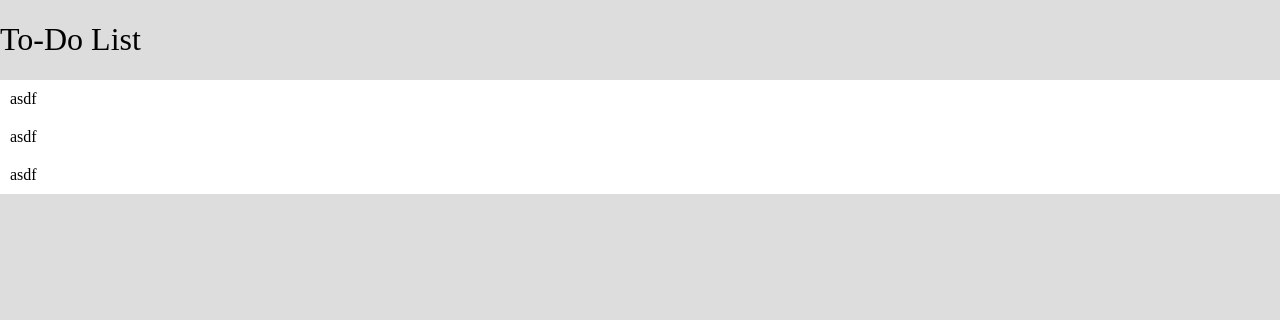
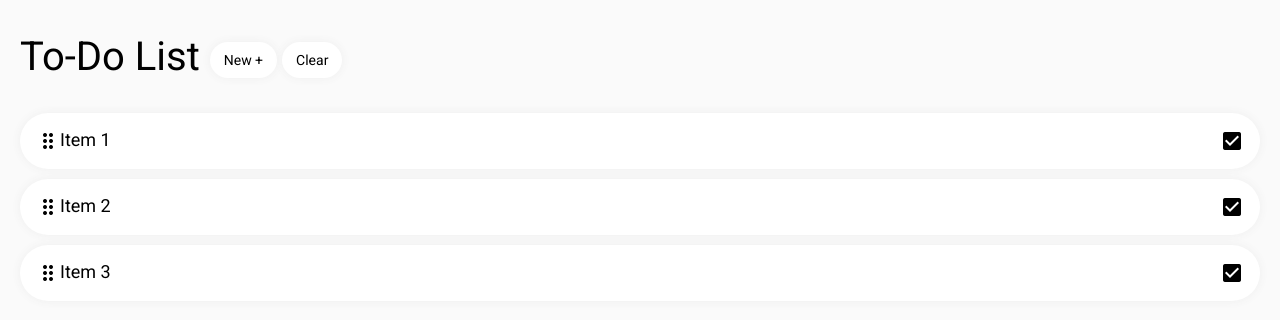
Before and after one commit to taettkee/todolist, a website: page index.html in a window 1280 px wide. Drawn offline with nearby package versions, Linux system fonts and the light colour scheme; no server answers.

Commit message:
finished most styling and sortable functionallity

```diff
--- a/app.js
+++ b/app.js
@@ -1,16 +1,16 @@
-$(async function(){
-    async function fetchData (url, info) {
-        const options = {
-            method:'POST',
-            headers: {
-                'Content-Type':'application/json'
-            },
-            body:JSON.stringify(info)
-        }
-        let response = await fetch(url,options)
-        let data = await response.json()
-        return data
-    }
-    let data = await fetchData('https://taettkee.github.io/todolist/', {'giveme' : ''})
-    console.log(data)
-})
+// $(async function(){
+//     async function fetchData (url, info) {
+//         const options = {
+//             method:'POST',
+//             headers: {
+//                 'Content-Type':'application/json'
+//             },
+//             body:JSON.stringify(info)
+//         }
+//         let response = await fetch(url,options)
+//         let data = await response.json()
+//         return data
+//     }
+//     let data = await fetchData('https://taettkee.github.io/todolist/', {'giveme' : ''})
+//     console.log(data)
+// })
--- a/index.html
+++ b/index.html
@@ -1,23 +1,40 @@
 <!DOCTYPE html>
 <html>
 <head>
-    <meta charset="UTF-8">
+    <meta http-equiv="Content-Type" content="text/html; charset=UTF-8">
+    <meta name="viewport" content="width=device-width, initial-scale=1.0">
+    <link href="https://fonts.googleapis.com/icon?family=Material+Icons" rel="stylesheet">
     <link href="https://fonts.googleapis.com/css?family=Roboto&display=swap" rel="stylesheet">
     <link rel="stylesheet" type="text/css" href="index.css">
     <script src="https://code.jquery.com/jquery-3.4.1.min.js" integrity="sha256-CSXorXvZcTkaix6Yvo6HppcZGetbYMGWSFlBw8HfCJo=" crossorigin="anonymous"></script>
-    <script src="https://unpkg.com/babel-standalone@6/babel.min.js"></script>
+    <script src="https://code.jquery.com/ui/1.12.1/jquery-ui.min.js" integrity="sha256-VazP97ZCwtekAsvgPBSUwPFKdrwD3unUfSGVYrahUqU=" crossorigin="anonymous"></script>
+    <!-- <script src="https://unpkg.com/babel-standalone@6/babel.min.js"></script>
     <script crossorigin src="https://unpkg.com/react@16/umd/react.production.min.js"></script>
-    <script crossorigin src="https://unpkg.com/react-dom@16/umd/react-dom.production.min.js"></script>
-    <script type="text/babel" src="index.js"></script>
+    <script crossorigin src="https://unpkg.com/react-dom@16/umd/react-dom.production.min.js"></script> -->
+    <script type="text/javascript" src="index.js"></script>
     <script src="app.js"></script>
     <title>To-Do List</title>
 </head>
 <body>
-  <h1>To-Do List</h1>
-  <div id="list">
-    <div class="item">asdf</div>
-    <div class="item">asdf</div>
-    <div class="item">asdf</div>
+  <nav>
+    <h1>To-Do List <button id="new-item">New +</button><button id="new-item">Clear</button></h1>
+  </nav>
+  <div id="list" class="ui-sortable">
+    <div class="item">
+      <i class="material-icons drag-indicator">drag_indicator</i>
+      <span class="text">Item 1</span>
+      <i class="material-icons check-box">check_box</i>
+    </div>
+    <div class="item">
+      <i class="material-icons drag-indicator">drag_indicator</i>
+      <span class="text">Item 2</span>
+      <i class="material-icons check-box">check_box</i>
+    </div>
+    <div class="item">
+      <i class="material-icons drag-indicator">drag_indicator</i>
+      <span class="text">Item 3</span>
+      <i class="material-icons check-box">check_box</i>
+    </div>
   </div>
 </body>
 </html>
--- /dev/null
+++ b/index.js
@@ -0,0 +1,8 @@
+$(function(){
+  $("#list").sortable({
+    handle: ".drag-indicator",
+    placeholder: "placeholder",
+    axis: "y",
+    cursor: "grabbing"
+  });
+});
--- a/index.scss
+++ b/index.scss
@@ -1,21 +1,111 @@
-$bg-color: #ddd;
+$bg-color: #fafafa;
 $fg-color: #fff;
+$fg-hov-color: #fdfdfd;
+$fg-act-color: #fbfbfb;
 $txt-color: #111;
+$sh-color: #eee;
+
+*{
+  font-family: 'Roboto', sans-serif;
+}
 
 body{
   background-color: $bg-color;
   margin: 0;
-  padding: 0;
+  padding: 0 20px;
+}
+
+html,body{
+  overflow-x: hidden;
 }
 
 h1,h2,h3,h4,h5,h6{
   font-weight: normal;
 }
 
-#list{
-  .item{
-    background-color: $fg-color;
-    padding: 10px;
-    width: 100%;
+%component{
+  border-radius: 1000px;
+  box-shadow: 0 0 10px 0px $sh-color;
+  &:hover{
+    background-color: $fg-hov-color;
+  }
+  &:active{
+    background-color: $fg-act-color;
+  }
+  transition: background 0.25s;
+}
+
+button{
+  @extend %component;
+  background-color: $fg-color;
+  border:0;
+  padding: 10px 14px;
+  font-size: 14px;
+  cursor: pointer;
+  outline: 0;
+}
+
+i.material-icons{
+  vertical-align: middle;
+
+}
+nav{
+  // background-color: $fg-color;
+  // border-radius: 10px;
+  // padding: 16px;
+  // margin: 20px 0px;
+  h1{
+    font-size: 40px;
+    // margin: 0;
+    button{
+      vertical-align: middle;
+      margin-right: 5px;
+    }
   }
 }
+
+#list{
+
+  .item{
+    @extend %component;
+    box-sizing: border-box;
+    background-color: $fg-color;
+    padding: 16px;
+    width: 100%;
+    display: flex;
+    margin-bottom: 10px;
+    // border: 1px solid #ddd;
+
+    i{
+      user-select: none;
+      *{
+        margin: 2px 0;
+      }
+      &.drag-indicator{
+        cursor: grab;
+        user-select: none;
+        &:active{
+          cursor: grabbing;
+        }
+      }
+
+      &.check-box{
+        cursor: pointer;
+      }
+    }
+
+    .text{
+      flex-grow: 1;
+      font-size: 18px;
+    }
+
+  }
+
+  .placeholder{
+    background-color: $sh-color;
+    width: 100%;
+    height: 56px;
+    border-radius: 1000px;
+    margin-bottom: 10px;
+  }
+}
```
Also changed, not shown: index.css, 1 other file.
